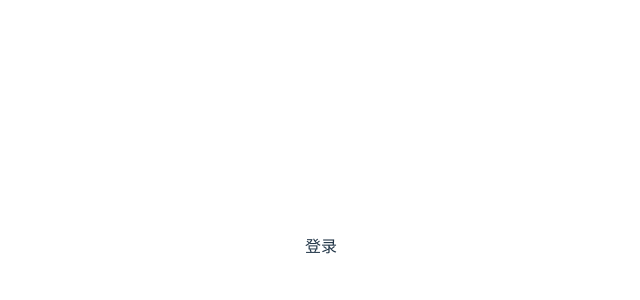
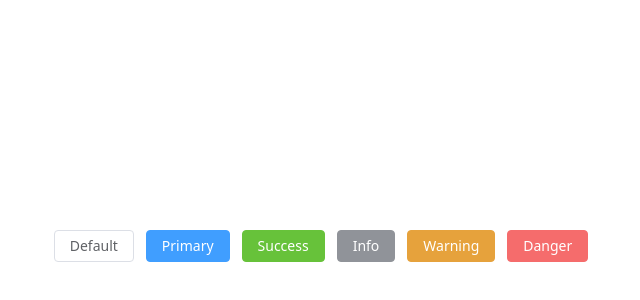
Before and after one commit to minyuan-xike/pzsystem, a Vue app: page /#/login in a window 1280 px wide. Shown: the part 154-454 px from the top of the page, without its empty margins (319-959 px from the left). Built offline with nearby package versions, Linux system fonts and the light colour scheme; the HTML template or start-up script is replaced by a standard one.

Commit message:
配置Element Plus按需导入

```diff
--- a/package.json
+++ b/package.json
@@ -9,11 +9,14 @@
     "preview": "vite preview"
   },
   "dependencies": {
+    "element-plus": "^2.13.1",
     "vue": "^3.5.24",
     "vue-router": "^4.6.4"
   },
   "devDependencies": {
     "@vitejs/plugin-vue": "^6.0.1",
+    "unplugin-auto-import": "^21.0.0",
+    "unplugin-vue-components": "^31.0.0",
     "vite": "^7.2.4"
   }
 }
--- a/src/views/login/index.vue
+++ b/src/views/login/index.vue
@@ -1,6 +1,11 @@
 <template>
     <div>
-        登录
+        <el-button>Default</el-button>
+        <el-button type="primary">Primary</el-button>
+        <el-button type="success">Success</el-button>
+        <el-button type="info">Info</el-button>
+        <el-button type="warning">Warning</el-button>
+        <el-button type="danger">Danger</el-button>
     </div>
 </template>
 <script setup></script>
--- a/vite.config.js
+++ b/vite.config.js
@@ -1,7 +1,20 @@
 import { defineConfig } from 'vite'
 import vue from '@vitejs/plugin-vue'
 
+
+import AutoImport from 'unplugin-auto-import/vite'
+import Components from 'unplugin-vue-components/vite'
+import { ElementPlusResolver } from 'unplugin-vue-components/resolvers'
+
 // https://vite.dev/config/
 export default defineConfig({
-  plugins: [vue()],
+  plugins: [
+    vue(),
+    AutoImport({
+      resolvers: [ElementPlusResolver()],
+    }),
+    Components({
+      resolvers: [ElementPlusResolver()],
+    }),
+  ],
 })
```
Also changed, not shown: 1 other file (tests, documents, lock files or other folders).
